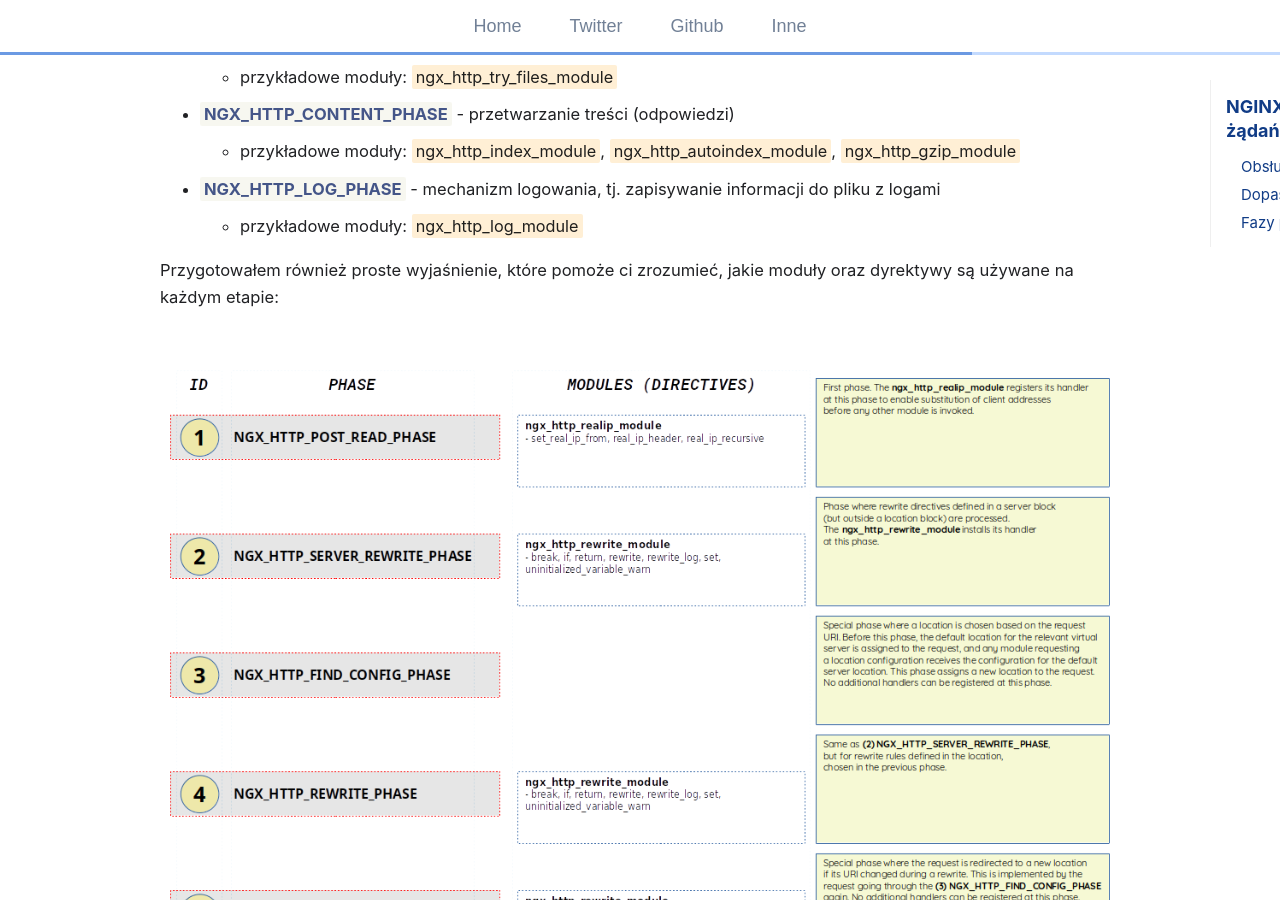
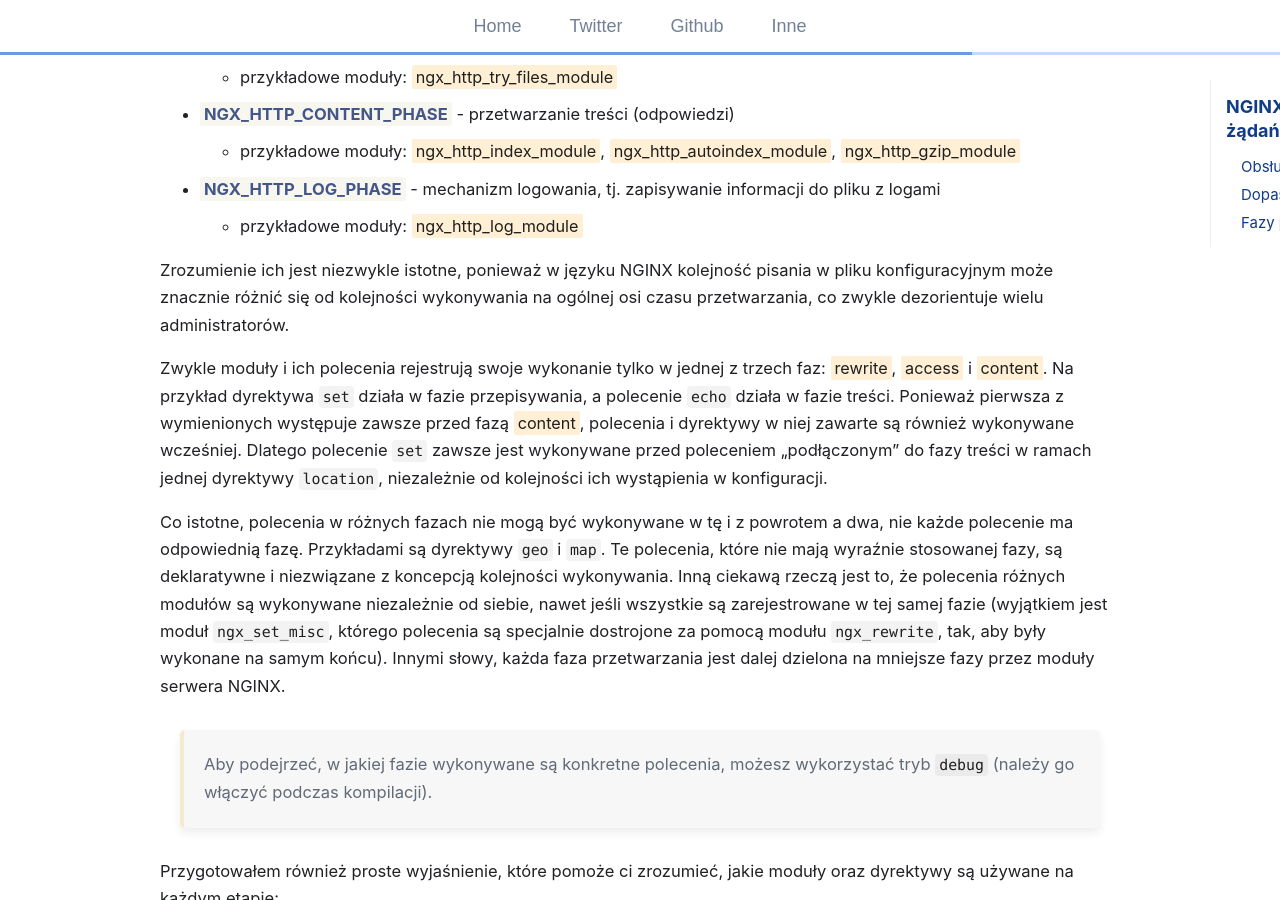
Before and after one commit to git04112019/trimstray.github.io, a Jekyll site: the page built from _posts/2020-01-18-nginx-logika_przetwarzania_zadan.md, in a window 1280 px wide and 900 px high, scrolled down 10347 px. Built offline with Jekyll 4.4.1, drawn with Linux system fonts in a browser that asks for light colours; comment, search, counter and statistics services are not loaded; some of the changed text lies outside the part shown.

Commit message:
uncommited changes - signed-off-by: trimstray <trimstray@gmail.com>

```diff
--- a/_posts/2020-01-18-nginx-logika_przetwarzania_zadan.md
+++ b/_posts/2020-01-18-nginx-logika_przetwarzania_zadan.md
@@ -331,18 +331,30 @@ Otóż idąc za [oficjalną dokumentacją](http://nginx.org/en/docs/dev/developm
 - <span class="h-a">NGX_HTTP_LOG_PHASE</span> - mechanizm logowania, tj. zapisywanie informacji do pliku z logami
   - przykładowe moduły: <span class="h-b">ngx_http_log_module</span>
 
+Zrozumienie ich jest niezwykle istotne, ponieważ w języku NGINX kolejność pisania w pliku konfiguracyjnym może znacznie różnić się od kolejności wykonywania na ogólnej osi czasu przetwarzania, co zwykle dezorientuje wielu administratorów.
+
+Zwykle moduły i ich polecenia rejestrują swoje wykonanie tylko w jednej z trzech faz: <span class="h-b">rewrite</span>, <span class="h-b">access</span> i <span class="h-b">content</span>. Na przykład dyrektywa `set` działa w fazie przepisywania, a polecenie `echo` działa w fazie treści. Ponieważ pierwsza z wymienionych występuje zawsze przed fazą <span class="h-b">content</span>, polecenia i dyrektywy w niej zawarte są również wykonywane wcześniej. Dlatego polecenie `set` zawsze jest wykonywane przed poleceniem „podłączonym” do fazy treści w ramach jednej dyrektywy `location`, niezależnie od kolejności ich wystąpienia w konfiguracji.
+
+Co istotne, polecenia w różnych fazach nie mogą być wykonywane w tę i z powrotem a dwa, nie każde polecenie ma odpowiednią fazę. Przykładami są dyrektywy `geo` i `map`. Te polecenia, które nie mają wyraźnie stosowanej fazy, są deklaratywne i niezwiązane z koncepcją kolejności wykonywania. Inną ciekawą rzeczą jest to, że polecenia różnych modułów są wykonywane niezależnie od siebie, nawet jeśli wszystkie są zarejestrowane w tej samej fazie (wyjątkiem jest moduł `ngx_set_misc`, którego polecenia są specjalnie dostrojone za pomocą modułu `ngx_rewrite`, tak, aby były wykonane na samym końcu). Innymi słowy, każda faza przetwarzania jest dalej dzielona na mniejsze fazy przez moduły serwera NGINX.
+
+  > Aby podejrzeć, w jakiej fazie wykonywane są konkretne polecenia, możesz wykorzystać tryb `debug` (należy go włączyć podczas kompilacji).
+
 Przygotowałem również proste wyjaśnienie, które pomoże ci zrozumieć, jakie moduły oraz dyrektywy są używane na każdym etapie:
 
 <p align="center">
   <img src="/assets/img/posts/nginx_phases.png">
 </p>
 
-Dodatkowo każda z faz ma listę powiązanych z nią procedur obsługi. Co więcej, na każdej fazie można zarejestrować dowolną liczbę handlerów.
+Dodatkowo każda z faz ma listę powiązanych z nią procedur obsługi. Co więcej, na każdej fazie można zarejestrować dowolną liczbę handlerów. Na przykład pisząc własny moduł w Lua możesz umieścić go w różnych fazach działania serwera, aby spełnić różne wymagania.
 
   > Polecam zapoznać się ze świetnym wyjaśnieniem dotyczącym [faz przetwarzania żądań](http://scm.zoomquiet.top/data/20120312173425/index.html). Dodatkowo, w tym [oficjalnym przewodniku](http://nginx.org/en/docs/dev/development_guide.html) także dość dokładnie opisano cały proces przejścia żądania przez każdą z faz.
 
-Na koniec znajduje się znacznie prostszy podgląd, który pomoże zrozumieć przetwarzanie żądań:
+Wracając jeszcze do wspomnianego przed chwilą kontekstu lokalizacji, to wszystkie polecenia ustawione w tym kontekscie są wykonywane w fazie przepisywania. W rzeczywistości prawie wszystkie polecenia implementowane przez przepisywanie są wykonywane w fazie przepisywania w określonym kontekście. Należy jednak mieć świadomość, że gdy niektóre polecenia zostaną znalezione w dyrektywie `server`, zostaną wykonane we wcześniejszej fazie, tj. w fazie przepisywania serwera.
+
+Poniżej znajduje się znacznie prostszy podgląd, który pomoże zrozumieć omawiany temat:
 
 <p align="center">
   <img src="/assets/img/posts/request-flow.png">
 </p>
+
+Polecam przeczytać świetne wyjaśnienie na temat [faz przetwarzania żądań HTTP w NGINX](http://scm.zoomquiet.top/data/20120312173425/index.html) i oczywiście [oficjalny przewodnik](http://nginx.org/en/docs/dev/development_guide.html) dla developerów. Na koniec, koniecznie zapoznaj się z artykułem [agentzh's Nginx Tutorials (version 2020.03.19)](https://openresty.org/download/agentzh-nginx-tutorials-en.html#02-nginxdirectiveexecorder03), który w świetny sposób wyjaśnia jak działają fazy przetwarzania serwera NGINX podająć przy okazji wiele pomocnych przykładów.
```
Also changed, not shown: other parts of _posts/2020-01-18-nginx-logika_przetwarzania_zadan.md (+1 -1 lines), _posts/2016-05-21-nginx-nieodpowiednie_uzycie_dyrektywy_deny.md (+1 -1 lines).
